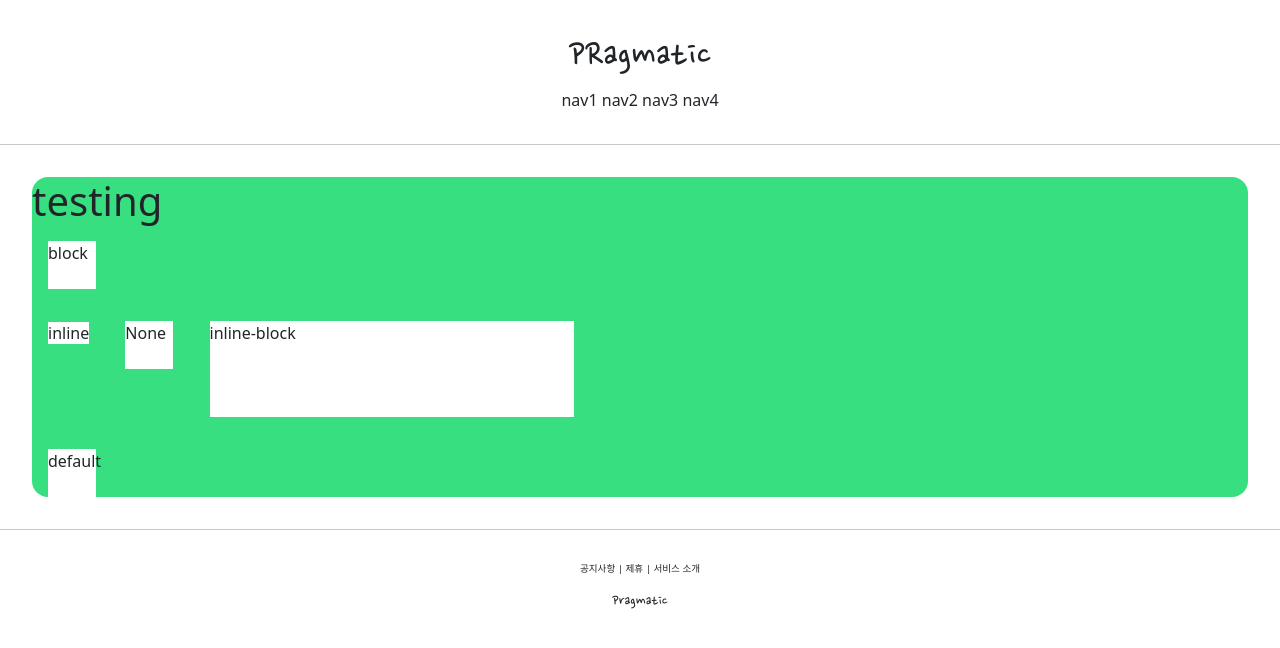
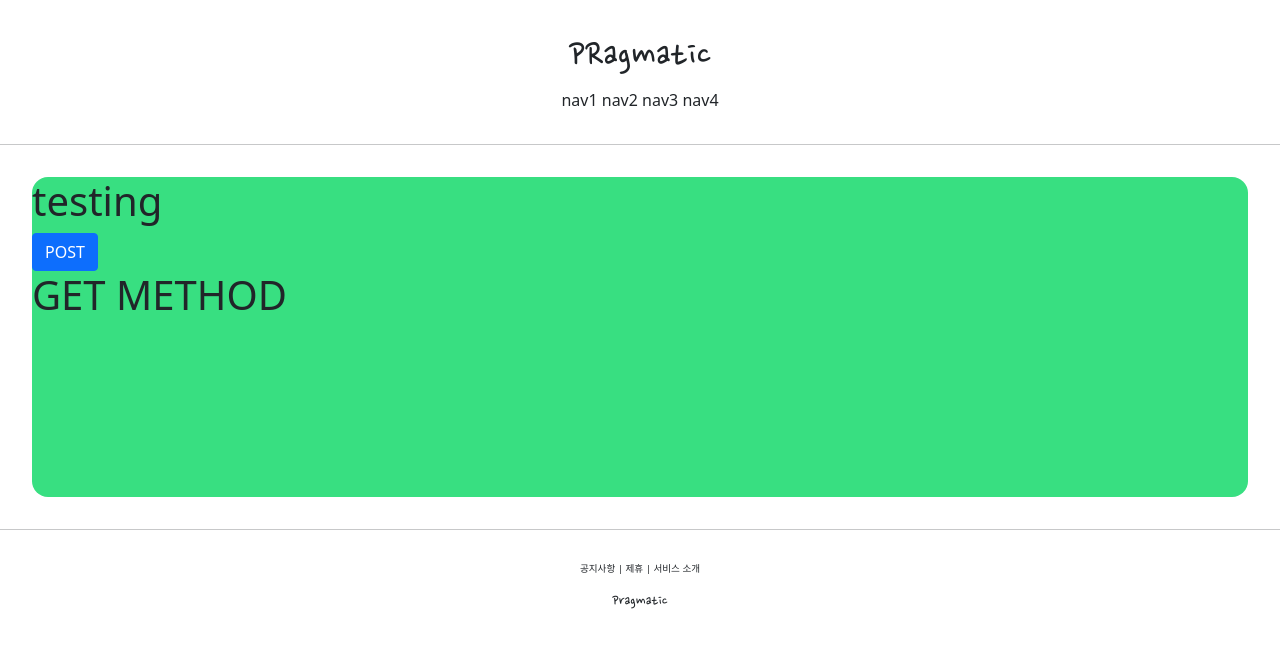
Before and after one commit to holawan/Pinterest, a Django app: page /account/hello_world/ in a window 1280 px wide. Shown: the top 648 px of the page. Run offline with Django 3.2, Linux system fonts and the light colour scheme.

Commit message:
POSTmehtod 만들기

```diff
--- a/accountapp/templates/accountapp/hello_world.html
+++ b/accountapp/templates/accountapp/hello_world.html
@@ -19,10 +19,13 @@
     <h1>
       testing
     </h1>
-    <div class="testing" style="display: block; width :48px; height : 48px; ">block</div>
-    <div class="testing" style="display: inline; width :3em; height : 3em; ">inline</div>
-    <div class="testing" style="display: inline-block; width :3rem; height : 3rem; ">None</div>
-    <div class="testing" style="display :inline-block; width :30%; height : 30%; ">inline-block</div>
-    <div class="testing" >default</div>
+    {% comment %} 서버에 보내는 요청 명세서 {% endcomment %}
+    <form action="/account/hello_world/" method = "post">
+      {% comment %} post를 보낼때는 꼭 csrf토큰을 보내야함  {% endcomment %}
+      {% csrf_token %}
+      <input type="submit" class="btn btn-primary" value = "POST">
+    </form>
+
+    <h1>{{text}}</h1>
   </div>
 {% endblock content %}
--- a/accountapp/views.py
+++ b/accountapp/views.py
@@ -9,4 +9,9 @@ from django.shortcuts import render
 #     return HttpResponse('Hello world!')
 
 def hello_world(request) :
-    return render(request,'accountapp/hello_world.html')
+    # get 요청을 받으면 get METHOD를 표시
+    if request.method == "POST" :
+        return render(request,'accountapp/hello_world.html',context={'text': 'POST METHOD'})
+    # POST 요청을 받으면 POST MEHTOD 표시
+    else :
+        return render(request,'accountapp/hello_world.html',context={'text': 'GET METHOD'})
```
Also changed, not shown: TIL.md (+24 -0 lines), TIL.assets/0404_디스플레이연습.PNG (added).
